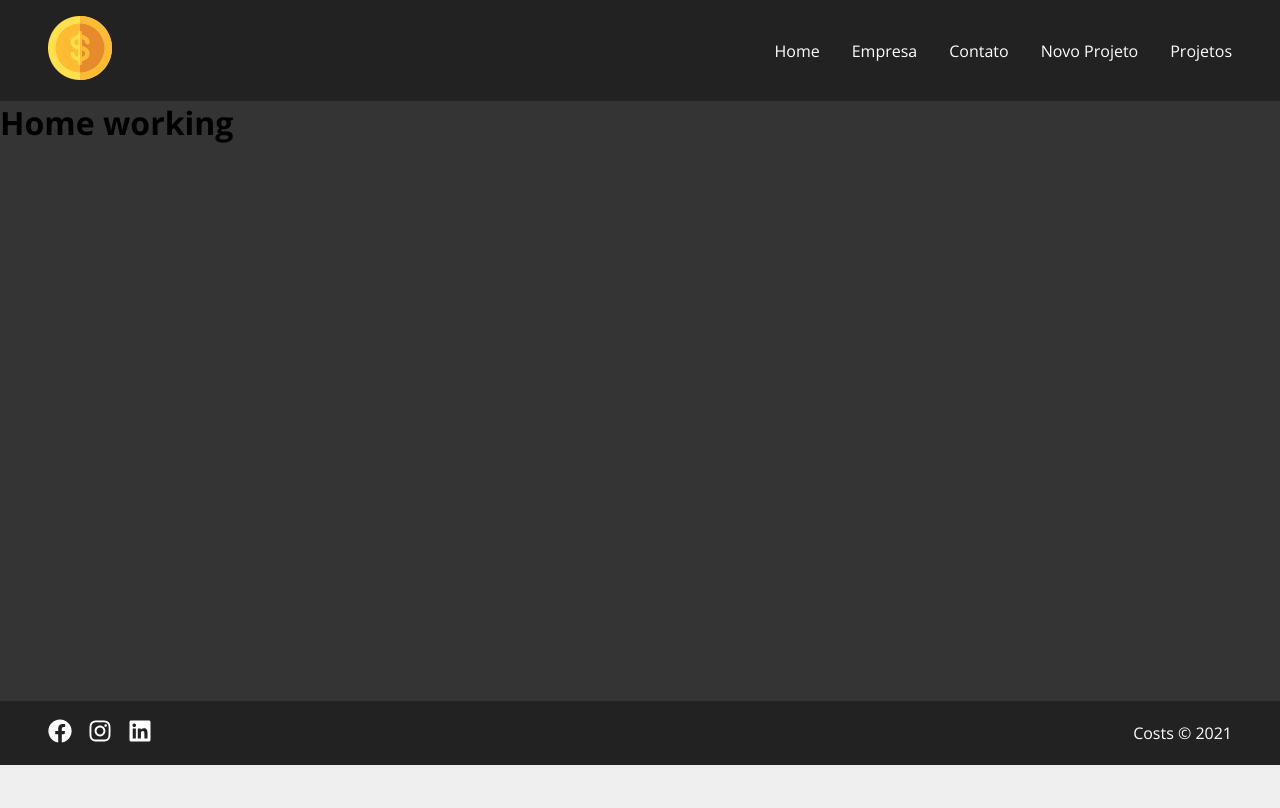
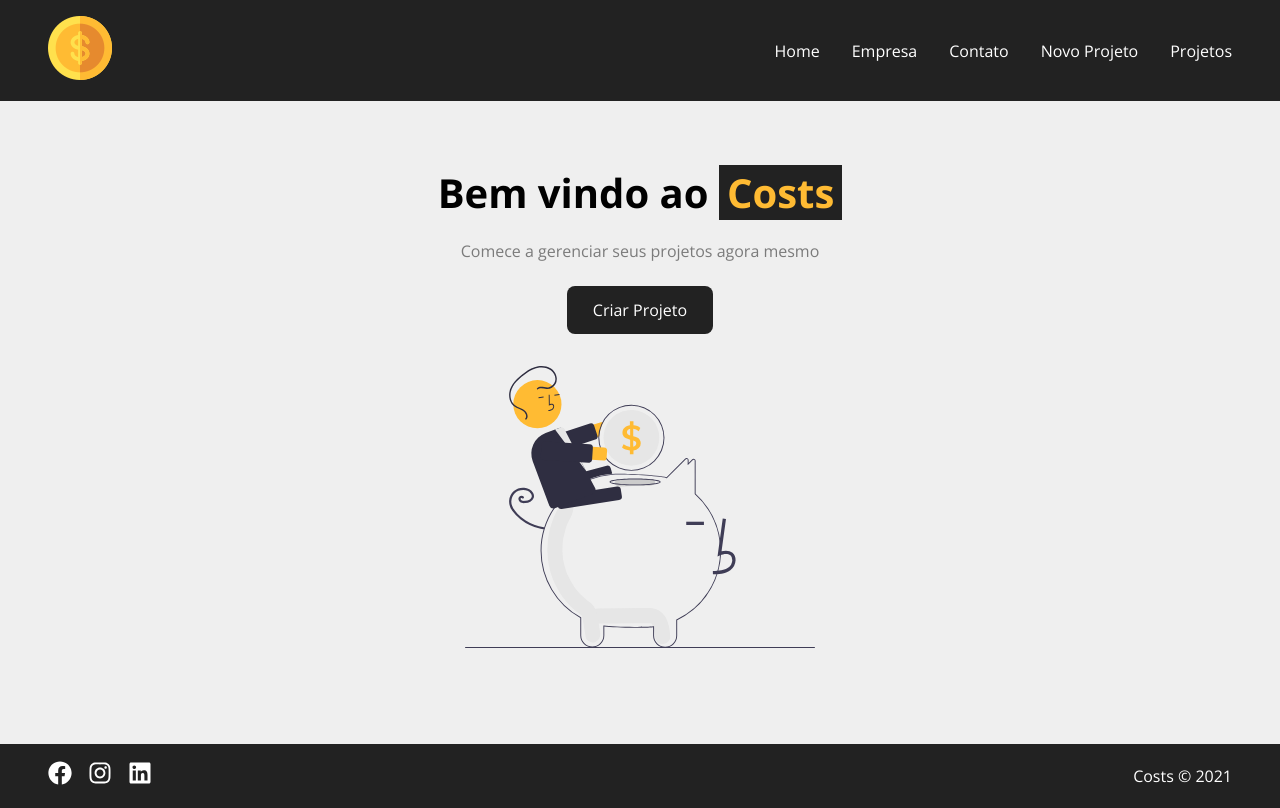
Before and after one commit to gabriel-ataidev/coin-project, a React (Create React App) app: page / in a window 1280 px wide. Built offline with nearby package versions, Linux system fonts and the light colour scheme.

Commit message:
linkButton to newProject

```diff
--- a/src/components/layout/Container.module.css
+++ b/src/components/layout/Container.module.css
@@ -8,7 +8,6 @@
 }
 .min_height{
     min-height: 75%;
-    background: #343434;
 }
 .start{
     justify-content: flex-start;
--- a/src/components/layout/Footer.module.css
+++ b/src/components/layout/Footer.module.css
@@ -20,10 +20,10 @@
     margin: 0 auto;
     transition: all .4s ease-in-out;
 }
+.social_list li:hover{
+    color: #ffbb33;
+}
 .social_list li svg{
     font-size: 1.5em;
     cursor: pointer;
 }
-.social_list li svg:hover{
-    color: #ffbb33;
-}
--- /dev/null
+++ b/src/components/layout/LinkButton.js
@@ -0,0 +1,9 @@
+import styles from './LinkButton.module.css'
+import {Link} from 'react-router-dom'
+
+function LinkButton({to, text}){
+    return(
+        <Link className={styles.btn} to={to}>{text}</Link>
+    )
+}
+export default LinkButton
--- /dev/null
+++ b/src/components/layout/LinkButton.module.css
@@ -0,0 +1,12 @@
+.btn{
+    color: #fff;
+    background-color: #222;
+    padding: .8em 1.6em;
+    text-decoration: none;
+    transition: .5s;
+    border-radius: .5em;
+}
+.btn:hover{
+    color: #ffbb33;
+    opacity: 0.95;
+}
--- a/src/components/pages/Home.js
+++ b/src/components/pages/Home.js
@@ -1,5 +1,16 @@
+import styles from './Home.module.css'
+import savings from '../../img/savings.svg'
+import LinkButton from '../layout/LinkButton';
+
 function Home() {
-  return <h1>Home working</h1>;
+  return (
+    <section className={styles.home_container}>
+      <h1>Bem vindo ao <span>Costs</span></h1>
+      <p>Comece a gerenciar seus projetos agora mesmo</p>
+      <LinkButton to="/newproject" text="Criar Projeto"/>
+      <img src={savings} alt="Costs"/>
+    </section>
+  )
 }
 
 export default Home;
--- /dev/null
+++ b/src/components/pages/Home.module.css
@@ -0,0 +1,25 @@
+.home_container{
+    width: 100%;
+    display: flex;
+    flex-direction: column;
+    align-items: center;
+    justify-content: center;
+    padding: 4em;
+}
+.home_container h1{
+    font-size: 2.5em;
+    margin-bottom: .5em;
+}
+.home_container h1 span{
+    background: #222;
+    padding: 0 0.2em;
+    color: #ffbb33;
+}
+.home_container p{
+    margin-bottom: 1.5em;
+    color: #7b7b7b;
+}
+.home_container img{
+    width: 350px;
+    margin: 2em 0;
+}
```
